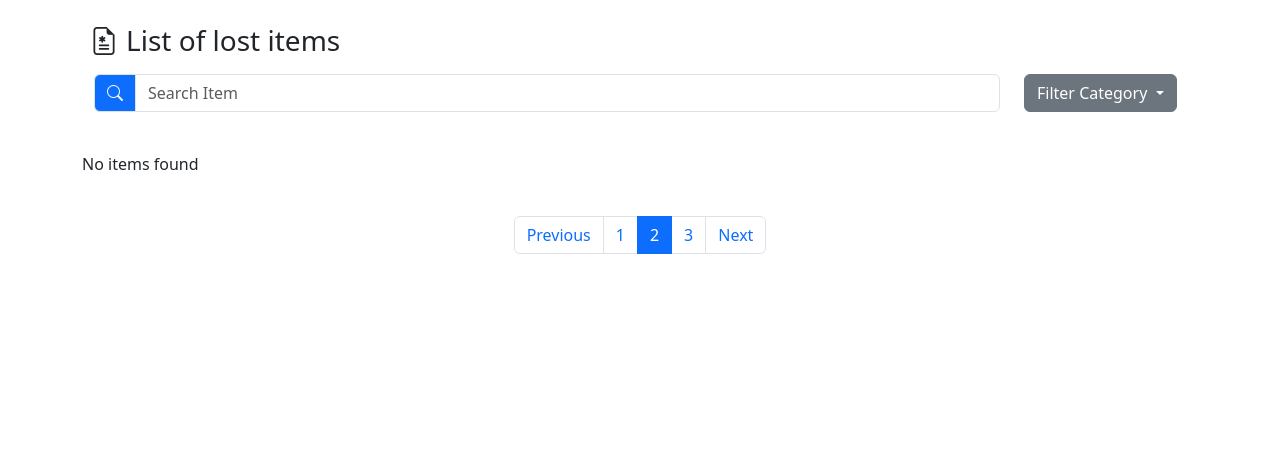
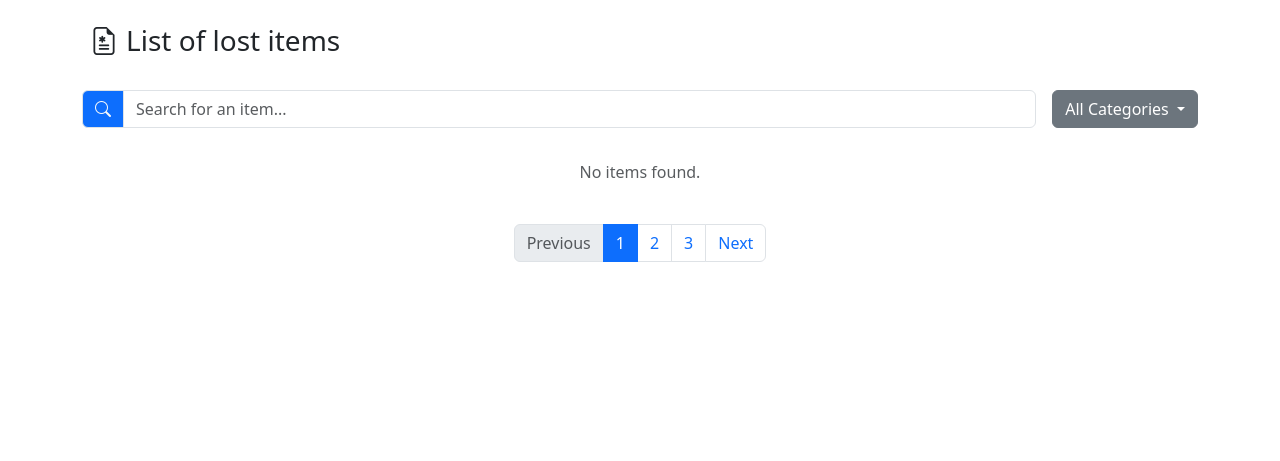
Before and after one commit to HeeJinn/LostAndFoundManagementSystem, a PHP site: template templates/forum.html.twig in a window 1280 px wide. Shown: the part 56-517 px from the top of the page. Run offline with PHP 8.4, Linux system fonts and the light colour scheme; the template is opened without the code that fills it, so the values that code supplies are empty; some libraries are stand-ins or nearby versions.

Commit message:
revised some parts of items page and prepared an ajax for the search

```diff
--- a/templates/forum.html.twig
+++ b/templates/forum.html.twig
@@ -7,62 +7,97 @@ Lost and Found Forum
 {% block content %}
 <div class="container py-4">
     <h3><i class="bi bi-file-earmark-medical px-2"></i>List of lost items</h3>
-    {{name}}
-    <div class="row justify-content-center g-4 mt-3">
-        <div class="row">
-            <div class="col-10">
+
+    <div class="row g-3 align-items-center my-3">
+        <div class="col">
             <form action="">
-                    <div class="input-group mb-3">
-                        <span class="input-group-text bg-primary" id="search-item"><i class="bi bi-search text-light"></i></span>
-                        <input type="text" class="form-control" placeholder="Search Item" aria-label="Search" aria-describedby="search-item">
+                <div class="input-group">
+                    <span class="input-group-text bg-primary text-light" id="search-item"><i class="bi bi-search"></i></span>
+                    <input type="text" id="searchInput" class="form-control" placeholder="Search for an item..." aria-label="Search" aria-describedby="search-item">
                 </div>
             </form>
         </div>
-            <div class="col-2">
-                <div class="dropdown">
+        <div class="col-12 col-md-auto">
+            <div class="dropdown d-grid">
                 <button class="btn btn-secondary dropdown-toggle" type="button" data-bs-toggle="dropdown" aria-expanded="false">
-                        Filter Category
+                    {# THE FIX: The initial text is now the default category #}
+                    <span id="filter-button-label">All Categories</span>
                 </button>
-                    <ul class="dropdown-menu">
-                        <li><a class="dropdown-item" href="#">Action</a></li>
-                        <li><a class="dropdown-item" href="#">Another action</a></li>
-                        <li><a class="dropdown-item" href="#">Something else here</a></li>
+                <ul class="dropdown-menu dropdown-menu-end">
+                    <li><a class="dropdown-item filter-option" href="#" data-category="all">All Categories</a></li>
+                    <li>
+                        <hr class="dropdown-divider">
+                    </li>
+                    <li><a class="dropdown-item filter-option" href="#" data-category="electronics">Electronics</a></li>
+                    <li><a class="dropdown-item filter-option" href="#" data-category="books">Books & Notes</a></li>
+                    <li><a class="dropdown-item filter-option" href="#" data-category="clothing">Clothing</a></li>
+                    <li><a class="dropdown-item filter-option" href="#" data-category="ids">IDs & Cards</a></li>
                 </ul>
             </div>
         </div>
     </div>
 
+
+    <div class="row justify-content-center g-4 pt-3">
         {% if items is not empty %}
         {% for item in items %}
-
         <div class="col-lg-3 col-md-6 mb-4">
             <div class="card h-100 shadow border-0">
                 <div class="card-img-container ratio ratio-4x3">
-                    <img src="https://encrypted-tbn0.gstatic.com/images?q=tbn:ANd9GcSFCNoTGDEmzsx5o-Od7WDRwyi7pISwBwyJSw&s" class="card-img-top" alt="Wireless Earbuds">
+                    <img src="https://encrypted-tbn0.gstatic.com/images?q=tbn:ANd9GcSFCNoTGDEmzsx5o-Od7WDRwyi7pISwBwyJSw&s" class="card-img-top" alt="Item Image">
                 </div>
                 <div class="card-body d-flex flex-column">
                     <h5 class="card-title">{{ item.item_name }}</h5>
-                    <p class="card-text text-muted small">{{ item.student_id }}</p>
+                    <p class="card-text text-muted small">Student ID: {{ item.student_id }}</p>
                     <a href="#" class="btn btn-primary w-100 mt-auto">View Details</a>
                 </div>
             </div>
         </div>
-
         {% endfor %}
         {% else %}
-        <p>No items found</p>
+        <div class="col-12 text-center">
+            <p class="text-muted">No items found.</p>
+        </div>
         {% endif %}
-        <nav aria-label="...">
-            <ul class="pagination justify-content-center">
-                <li class="page-item"><a href="#" class="page-link">Previous</a></li>
-                <li class="page-item"><a class="page-link" href="#">1</a></li>
-                <li class="page-item active">
-                    <a class="page-link" href="#" aria-current="page">2</a>
-                </li>
+    </div>
+
+
+    <nav aria-label="Page navigation">
+        <ul class="pagination justify-content-center mt-4">
+            <li class="page-item disabled"><a href="#" class="page-link">Previous</a></li>
+            <li class="page-item active" aria-current="page"><a class="page-link" href="#">1</a></li>
+            <li class="page-item"><a class="page-link" href="#">2</a></li>
             <li class="page-item"><a class="page-link" href="#">3</a></li>
             <li class="page-item"><a class="page-link" href="#">Next</a></li>
         </ul>
     </nav>
 </div>
-</div>
+
+<script>
+    document.addEventListener('DOMContentLoaded', function() {
+        const filterButtonLabel = document.getElementById('filter-button-label');
+        const filterOptions = document.querySelectorAll('.filter-option');
+
+        filterOptions.forEach(option => {
+            option.addEventListener('click', function(event) {
+                // Prevent the link from navigating
+                event.preventDefault();
+
+                // Get the text from the clicked item (e.g., "Electronics")
+                const selectedCategoryText = this.textContent;
+
+                // Get the category value for your AJAX call
+                const selectedCategoryValue = this.dataset.category;
+
+                // Update the button's text
+                filterButtonLabel.textContent = selectedCategoryText;
+
+                // You can now use selectedCategoryValue in your AJAX request
+                console.log('Selected category:', selectedCategoryValue);
+                // Example: performAjaxSearch(document.getElementById('searchInput').value, selectedCategoryValue);
+            });
+        });
+    });
+</script>
+
 {% endblock %}
```
Lines whose indentation alone changed are shown as unchanged.
